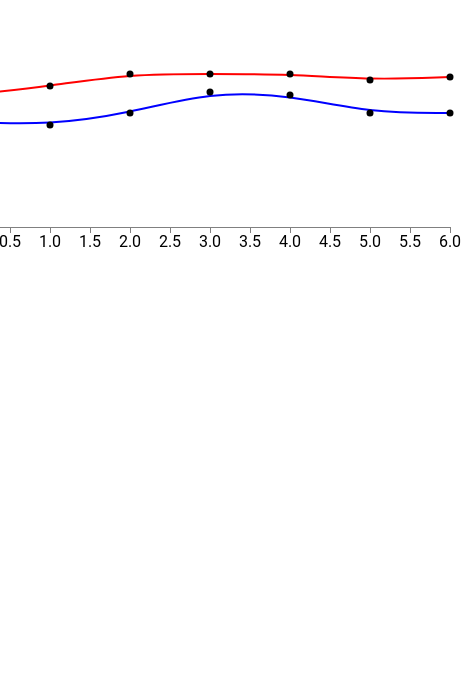
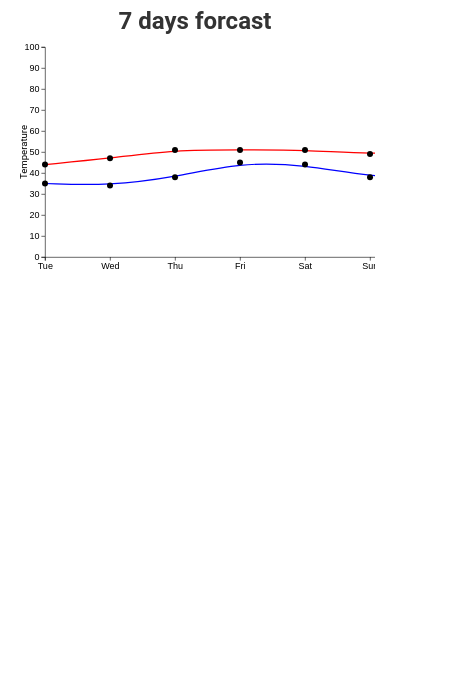
Before and after one commit to Jose-27/emojiTest, a plain HTML site: page index.html in a window 390 px wide. Shown: the part 195-874 px from the top of the page, 470 px wide, since content can reach past the window. Before the commit the page ends 848 px from the top, so only its background shows below. Drawn offline with nearby package versions, Linux system fonts and the light colour scheme.

Commit message:
fixed linear graph and made it responsive

```diff
--- a/css/style.css
+++ b/css/style.css
@@ -6,7 +6,6 @@ body{
 	padding: 0;
 	margin: 0;
 	font-family: 'Roboto',arial,sans-serif;
-	overflow: hidden;
 }
 main{
 	height: 100vh;
@@ -24,12 +23,20 @@ main{
   flex-grow: inherit;
   margin-top: 3%;
 }
+section:nth-child(2){
+    margin-top: 35px;
+}
 h2{
 	text-align: center;
 }
 p span:nth-child(1){
 	font-size: 64px;
 	color: #212121;
+}
+a{
+  font-size: 15px;
+  color: #ff5000;
+  text-decoration: none;
 }
 img{
 	float:left;
@@ -39,13 +46,6 @@ img{
 span{
     margin-top: 6px;
 	font-size: 16px;
-}
-.axis path,
-.axis line {
-    fill: none;
-    stroke: grey;
-    stroke-width: 1;
-    shape-rendering: crispEdges;
 }
 div.tooltip {
     position: absolute;
@@ -60,3 +60,39 @@ div.tooltip {
     border-radius: 8px;
     pointer-events: none;
 }
+.axis path,
+.axis line {
+    fill: none;
+    stroke: grey;
+    stroke-width: 1;
+    font-size: 24px;
+    shape-rendering: crispEdges;
+}
+.xAxis,.yAxis{
+    font-size: 15px;
+}
+.dayHigh {
+  fill: none;
+  stroke: red;
+  stroke-width: 2px;
+}
+.dayLow {
+  fill: none;
+  stroke: blue;
+  stroke-width: 2px;
+}
+.svg-container {
+    display: block;
+    position: relative;
+    width: 100%;
+    max-width: 650px;
+    min-width: 350px;
+    margin: auto;
+}
+
+/* Smartphones (landscape) ----------- */
+@media only screen and (min-width : 321px) {
+    body{
+        margin: 15px;
+    }
+}
--- a/index.html
+++ b/index.html
@@ -20,11 +20,11 @@
 						<p><span>{{weather.temp}}</span> <span aria-label="°Fahrenheit">°F</span></p>
 						high: {{weather.highOfTheDay}}
 						low: {{weather.lowOfTheDay}}
-						<a href="#" ng-click="isReplyFormOpen = !isReplyFormOpen">details -></a>
+						<a href="#" ng-click="isToggleOpen = !isToggleOpen">{{toggleText}}</a>
 					</p>
 				</div>
 
-				<div class="current-condition flex-item" ng-show="isReplyFormOpen">
+				<div class="current-condition flex-item" ng-show="isToggleOpen">
 					humidity: {{weather.humidity}}<br>
 					pressure: {{weather.pressure}}<br>
 					wind speed: {{weather.windSpeed}}<br>
@@ -34,11 +34,11 @@
 
 			</section>
 
-			<section class="grid">
-				<div class="flex-item">
-					<h2>7 days forcast</h2>
-					<linear-chart data="weather.forecast"></linear-chart>
-				</div>
+			<section>
+
+				<h2>7 days forcast</h2>
+				<linear-chart data="weather.forecast"></linear-chart>
+
 			</section>
 		</main>
 	 	<script src="angular.min.js"></script>
--- a/scripts/controllers/main.ctr.js
+++ b/scripts/controllers/main.ctr.js
@@ -4,15 +4,16 @@
 
 	app.controller("mainCtrl", function($scope,$http,getWeatherFactory){
 
-		// -> just incase to prevent scope chain
-		var self = $scope;
+		$scope.$watch('isToggleOpen', function(){
+	        $scope.toggleText = $scope.isToggleOpen ? 'less' : 'more';
+	    })
 
 		// -> here we are handaling the promise return by our factory
 		getWeatherFactory.getWeather().then(function(weather){
 
 			var _results = weather.data.query.results.channel;
 
-			self.weather = {
+			$scope.weather = {
 				city: _results.location.city,
 				region: _results.location.region,
 				condition: _results.item.condition.text,
--- a/scripts/directives/lineChart.dir.js
+++ b/scripts/directives/lineChart.dir.js
@@ -8,95 +8,79 @@
             scope: {
                 data: '=data'
             },
-		    template:"<div class='lineChart'></div>",
-            link: function(scope) {
+            link: function(scope,elem) {
 
-            	// -> we wait for the d3 library to be loaded and then draw the graph
+                //-> we wait for the d3 library to be loaded and then draw the graph
                 d3Service.d3().then(function(d3) {
-                    // -> Global width and height
-                    var width = 550,
-                        height = 250;
 
-		    		// -> defining chart dimensions
-                    var vis = d3.select(".lineChart")
-                    	.append("svg")
-                    	.attr("width", width)
-                    	.attr("height", height);
-
-                    // -> Define the div for the tooltip
-                    var div = d3.select("body").append("div")
-                        .attr("class", "tooltip")
-                        .style("opacity", 0);
+                    // -> set the dimensions of the graph
+                    var margin = {top: 20, right: 20, bottom: 30, left: 50},
+                        padding= -30,
+                        width = 650,
+                        height = 350;
 
 
-                    // -> defining inner dimensions
-                    var WIDTH = width,
-                        HEIGHT = height,
-                        MARGINS = {
-                            top: 20,
-                            right: 20,
-                            bottom: 20,
-                            left: 50
-                        },
-                        xScale = d3.scale.linear().range([MARGINS.left, WIDTH - MARGINS.right]).domain([0, 6]),// -> X axis range
-                        yScale = d3.scale.linear().range([HEIGHT - MARGINS.top, MARGINS.bottom]).domain([0, 70]),// -> Y axis range
-                        xAxis = d3.svg.axis()
-                        .scale(xScale),
-                        yAxis = d3.svg.axis()
-                        .scale(yScale)
-                        .orient("left");
+                    var parseTime = d3.timeParse("%d %b %Y"),//-> parse the date / time
+                        x = d3.scaleTime().range([0, width]),
+                        y = d3.scaleLinear().range([height, 0]);
 
-              		// -> concating the X axis data range
-                    vis.append("svg:g")
-                        .attr("class", "x axis")
-                        .attr("transform", "translate(0," + (HEIGHT - MARGINS.bottom) + ")")
-                        .call(xAxis);
+                    var dayHigh = d3.line()
+                        .x(function(d) { return x(d.date); })
+                        .y(function(d) { return y(d.high); })
+                        .curve(d3.curveBasis),
+                    dayLow = d3.line()
+                        .x(function(d) { return x(d.date); })
+                        .y(function(d) { return y(d.low); })
+                        .curve(d3.curveBasis);
 
-                   // -> concating the Y axis data range
-                    vis.append("svg:g")
-                        .attr("class", "y axis")
-                        .attr("transform", "translate(" + (MARGINS.left) + ",0)")
-                        .call(yAxis);
+                    //-> Tooltip
+                    var div = d3.select("body").append("div").attr("class", "tooltip").style("opacity", 0);
 
-                    // -> getting data endpoints
-                    var lineGen = d3.svg.line()
-                        .x(function(d,i) {
-                            return xScale(i);
-                        })
-                        .y(function(d) {
-                            return yScale(d.temp);
-                        })
-                        .interpolate("basis");
+                    var svg = d3.select(elem[0]).append("svg")
+                        .classed("svg-container", true)
+                        .attr("preserveAspectRatio", "xMinYMin meet")
+                        .attr("viewBox", "0 0 600 400")
+                        .append("g")
+                        .attr("transform",
+                              "translate(" + margin.left + "," + margin.top + ")");
 
-                    // -> we are only getting the low and high of each day into separate arrays.
-                    var highOfTheDay = [];
-                    var lowOfTheDay  = [];
-
-                    for(var i =0; i<scope.data.length; i++){
-                        highOfTheDay.push({
-                            temp: scope.data[i].high
+                    scope.data.forEach(function(d) {
+                          d.date = parseTime(d.date);
+                          d.high = d.high;
+                          d.low = d.low;
                     });
 
-                        lowOfTheDay.push({
-                            temp: scope.data[i].low
-                        });
-                    }
-
-                     // -> drawing the lines
-                    vis.append('svg:path')
-                        .attr('d', lineGen(highOfTheDay))
-                        .attr('stroke', 'red')
-                        .attr('stroke-width', 2)
-                        .attr('fill', 'none');
+                    //-> Scale the range of the data
+                    x.domain(d3.extent(scope.data, function(d) { return d.date; }));
+                    y.domain([0, 100]);
 
 
-                    vis.append('svg:path')
-                        .attr('d', lineGen(lowOfTheDay))
-                        .attr('stroke', 'blue')
-                        .attr('stroke-width', 2)
-                        .attr('fill', 'none');
+                    //-> Add the valueline path.
+                    svg.append("path")
+                        .data([scope.data])
+                        .attr("class", "dayHigh")
+                        .attr("d", dayHigh);
 
-                    // -> this will alow to reuse the tooltip style
+                        //-> Add the valueline path.
+                    svg.append("path")
+                        .data([scope.data])
+                        .attr("class", "dayLow")
+                        .attr("d", dayLow);
+
+                    //-> Add the X Axis
+                    svg.append("g")
+                        .attr("class", "xAxis")
+                        .attr("transform", "translate(0," + height + ")")
+                        .call(d3.axisBottom(x)
+                        .ticks(6)
+                        .tickFormat(d3.timeFormat("%a")));
+                    //-> Add the Y Axis
+                    svg.append("g")
+                        .attr("class", "yAxis")
+                        .call(d3.axisLeft(y));
+
+
+                    //-> Recycle var
                     var tooltipSettings = function(d){
                         div.transition()
                             .duration(200)
@@ -106,13 +90,13 @@
                             .style("top", (d3.event.pageY - 28) + "px");
                     };
 
-                    // -> created dots to show the days on hover
-                    vis.selectAll("dot")
+                    //-> Add the scatterplot
+                    svg.selectAll("dot")
                         .data(scope.data)
                         .enter().append("circle")
-                        .attr("r", 3.5)
-                        .attr("cx", function(d,i) { return xScale(i); })
-                        .attr("cy", function(d) { return yScale(d.high); })
+                        .attr("r", 5)
+                        .attr("cx", function(d) { return x(d.date); })
+                        .attr("cy", function(d) { return y(d.high); })
                         .on("mouseover", function(d) { tooltipSettings(d); })
                             .on("mouseout", function(d) {
                                 div.transition()
@@ -120,12 +104,12 @@
                                 .style("opacity", 0);
                         });
 
-                    vis.selectAll("dot")
+                    svg.selectAll("dot")
                         .data(scope.data)
                         .enter().append("circle")
-                        .attr("r", 3.5)
-                        .attr("cx", function(d,i) { return xScale(i); })
-                        .attr("cy", function(d) { return yScale(d.low); })
+                        .attr("r", 5)
+                        .attr("cx", function(d) { return x(d.date); })
+                        .attr("cy", function(d) { return y(d.low); })
                         .on("mouseover", function(d) { tooltipSettings(d); })
                             .on("mouseout", function(d) {
                                 div.transition()
@@ -133,6 +117,12 @@
                                 .style("opacity", 0);
                         });
 
+                    //-> adds Temperature text to the graph
+                    svg.append("text")
+                        .attr("text-anchor", "middle")
+                        .attr("transform", "translate("+ padding +","+(height/2)+")rotate(-90)")
+                        .text("Temperature");
+
                 });
             }
         }
--- a/scripts/services/d3.fac.js
+++ b/scripts/services/d3.fac.js
@@ -17,7 +17,7 @@
 	      var scriptTag = $document[0].createElement('script');
 	      scriptTag.type = 'text/javascript';
 	      scriptTag.async = true;
-	      scriptTag.src = 'http://d3js.org/d3.v3.min.js';
+	      scriptTag.src = 'http://d3js.org/d3.v4.min.js';
 
 	      scriptTag.onreadystatechange = function () {
 	        if (this.readyState == 'complete') onScriptLoad();
```
Also changed, not shown: package.json (deleted, +0 -11 lines). Lines whose indentation alone changed are shown as unchanged.
